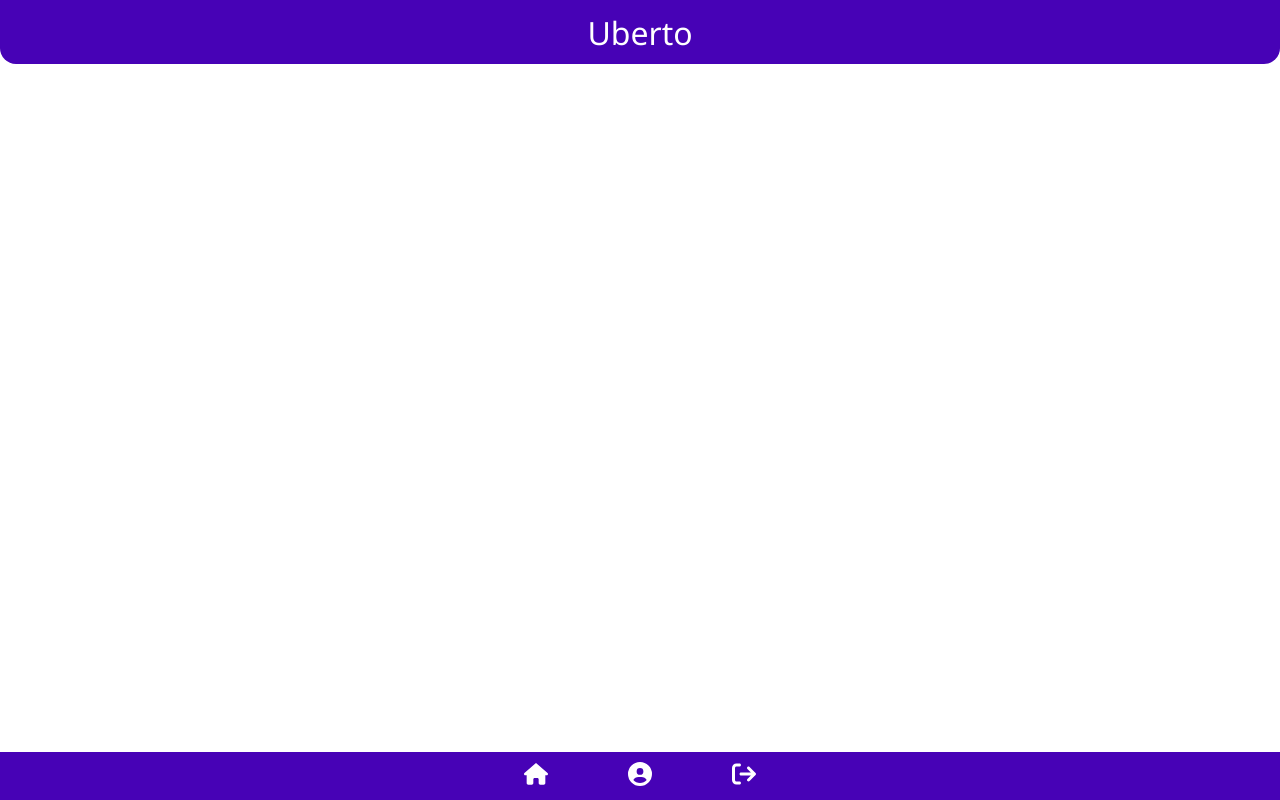
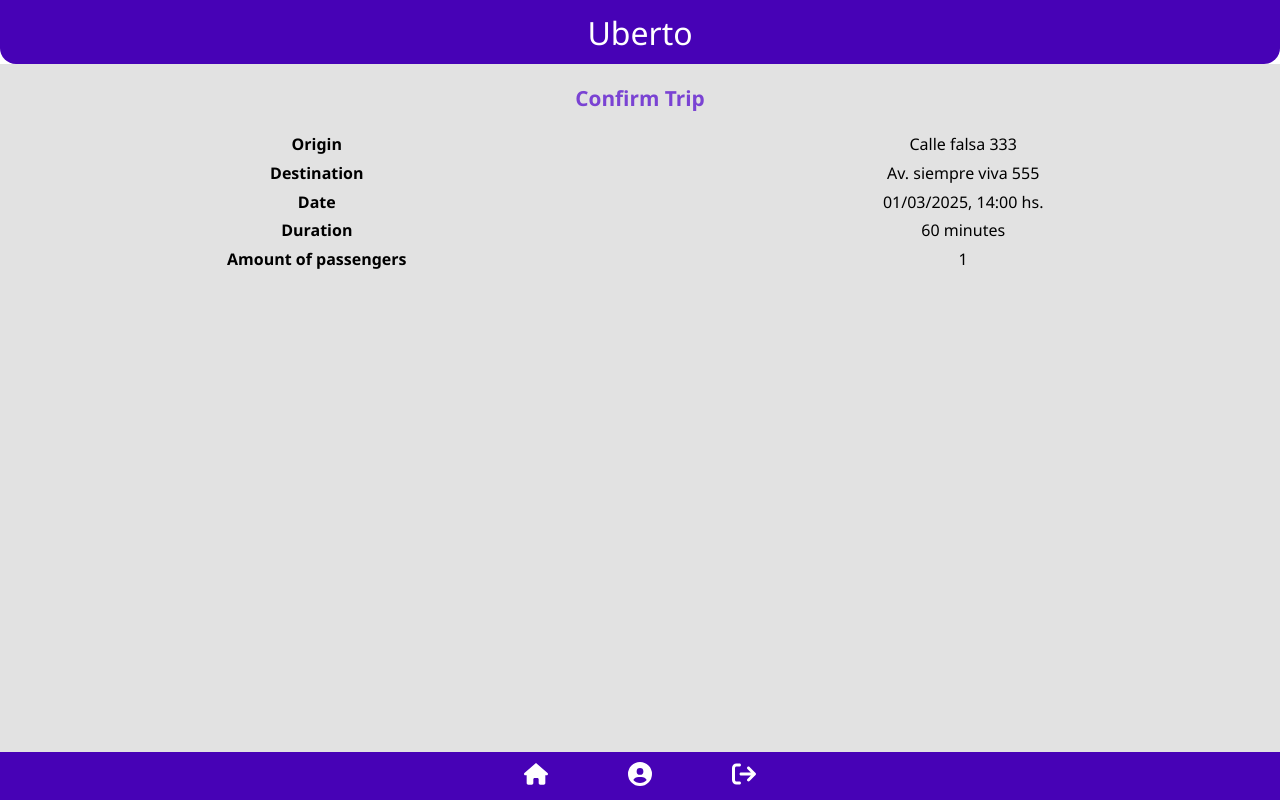
Before and after one commit to Adrianibarra97/uberto-app-frontend, a React (Vite) app: page /confirmation-trip in a window 1280 px wide. Built offline with nearby package versions, Linux system fonts and the light colour scheme.

Commit message:
Confirmation component css and html

```diff
--- a/src/css/index.css
+++ b/src/css/index.css
@@ -39,4 +39,5 @@
 .main-layout {
   height: 86vh;
   width: 100vw;
+  background-color: rgb(226, 226, 226);
 }
--- a/src/layouts/main/MainLayout.tsx
+++ b/src/layouts/main/MainLayout.tsx
@@ -1,21 +1,15 @@
 import { Outlet } from 'react-router-dom'
-
 import { Header } from '../../components/header/Header'
 import { Footer } from '../../components/footer/Footer'
 
 import '../../css/index.css'
 
-//Por efectos prácticos vamos a dejar el MainLayout con el userType como prop, ya que el login no esta desarrollado
-interface MainLayoutProps {
-  userType: 'passenger' | 'driver'
-}
-
-export const MainLayout = ({ userType }: MainLayoutProps) => {
+export const MainLayout = () => {
   return (
     <>
       <Header />
       <Outlet />
-			<Footer userType={userType} />
+			<Footer userType={'passenger'} />
     </>
   )
 }
--- a/src/pages/confirmation-trip/ConfirmationTrip.css
+++ b/src/pages/confirmation-trip/ConfirmationTrip.css
@@ -0,0 +1,57 @@
+.trip-info-container {
+    display: flex;
+    height: 20%;
+    width: 100%;
+}
+
+.info-container {
+    display: grid;
+    width: 100%;
+    height: 100%;
+    grid-template-columns: 1fr 1fr;
+    grid-auto-rows: 1fr;
+
+}
+
+.info-item,
+.info-value {
+    display: grid;
+    place-items: center;
+    width: 100%;
+    font-size: 0.9em;
+}
+
+.info-item {
+    font-weight: bold;
+}
+
+@media screen and (min-width: 768px) {
+
+    .info-container {
+        gap: 0.4em 0.8em;
+    }
+
+    .info-item,
+    .info-value {
+        font-size: 1em;
+    }
+}
+
+@media screen and (min-width: 1440px) {
+    .header {
+        font-size: 3em;
+    }
+
+    .title-component {
+        font-size: 1.8em;
+    }
+
+    .info-container {
+        gap: 0.4em 0.8em;
+    }
+
+    .info-item,
+    .info-value {
+        font-size: 1.2em;
+    }
+}
--- a/src/pages/confirmation-trip/ConfirmationTrip.tsx
+++ b/src/pages/confirmation-trip/ConfirmationTrip.tsx
@@ -1,9 +1,28 @@
+import { TitleComponent } from '../../components/title-component/TitleComponent'
 import './ConfirmationTrip.css'
 
 export const ConfirmationTrip = () => {
   return (
     <div className='main-layout'>
+      <TitleComponent text='Confirm Trip' />
+      <div className='trip-info-container'>
+        <div className='info-container'>
+          <p className='info-item'>Origin</p>
+          <p className='info-value'>Calle falsa 333</p>
 
+          <p className='info-item'>Destination</p>
+          <p className='info-value'>Av. siempre viva 555</p>
+
+          <p className='info-item'>Date</p>
+          <p className='info-value'>01/03/2025, 14:00 hs.</p>
+
+          <p className='info-item'>Duration</p>
+          <p className='info-value'>60 minutes</p>
+
+          <p className='info-item'>Amount of passengers</p>
+          <p className='info-value'>1</p>
+        </div>
+      </div>
     </div>
   )
 }
--- a/src/routes/router/PrincipalRoutes.tsx
+++ b/src/routes/router/PrincipalRoutes.tsx
@@ -1,16 +1,12 @@
 import { BrowserRouter, Routes, Route } from 'react-router-dom'
-
 import { MainLayout } from '../../layouts/main/MainLayout'
 import { Home } from '../../pages/home/Home'
 import { Services } from '../../pages/services/Services'
 import { Contact } from '../../pages/contact/Contact'
 import { AuthLayout } from '../../layouts/auth/AuthLayout'
-import { useState } from 'react'
 import { ConfirmationTrip } from '../../pages/confirmation-trip/ConfirmationTrip'
 
 export const PrincipalRoutes = () => {
-  // Por ahora 'passenger' por defecto, pero esto debería venir del login/contexto
-  const [userType, setUserType] = useState<'passenger' | 'driver'>('passenger')
 
   return (
     <BrowserRouter>
@@ -18,7 +14,7 @@ export const PrincipalRoutes = () => {
         <Route path="/auth" element={<AuthLayout />}>
           {/* <Route path="login" element={<LoginPage />}/> */}
         </Route>
-        <Route path="/" element={<MainLayout userType={userType} />}>
+        <Route path="/" element={<MainLayout />}>
           <Route path="home-passenger" element={<Home />} />
           <Route path="confirmation-trip" element={<ConfirmationTrip />} />
           <Route path="profile-passenger" element={<Services />} />
```
